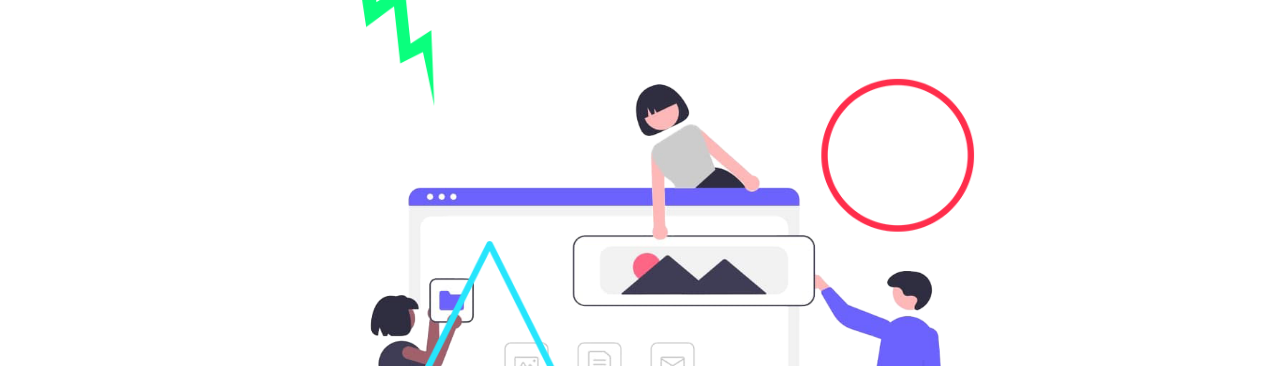
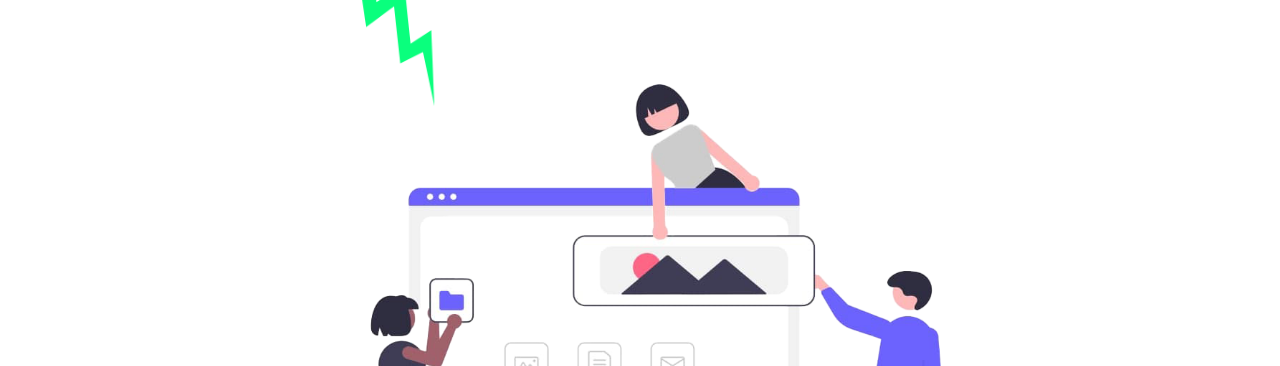
Before and after one commit to Pitou911/Eporfolio, a plain HTML site: page index.html in a window 1280 px wide. Shown: the part 434-800 px from the top of the page. Drawn offline with Linux system fonts and the light colour scheme.

Commit message:
edited parallax

```diff
--- a/index.html
+++ b/index.html
@@ -16,16 +16,16 @@
     <section id="about-me" class="bg-white">
       <img src="./assets/1.png" data-speed="-2" alt="" class="layer" />
       <img src="./assets/2.png" data-speed="2" alt="" class="layer" />
-      <img src="./assets/3.png" data-speed="-1" alt="" class="layer" />
+      <!-- <img src="./assets/3.png" data-speed="-1" alt="" class="layer" /> -->
       <img src="./assets/4.png" data-speed="1" alt="" class="layer" />
       <img src="./assets/5.png" data-speed="-3" alt="" class="layer" />
       <img src="./assets/6.png" data-speed="3" alt="" class="layer" />
       <img src="./assets/7.png" data-speed="4" alt="" class="layer" />
       <img src="./assets/8.png" data-speed="-4" alt="" class="layer" />
       <img src="./assets/9.png" data-speed="-2" alt="" class="layer" />
-      <img src="./assets/10.png" data-speed="-5" alt="" class="layer" />
+      <!-- <img src="./assets/10.png" data-speed="-5" alt="" class="layer" /> -->
       <img src="./assets/11.png" data-speed="5" alt="" class="layer" />
-      <img src="./assets/12.png" data-speed="-6" alt="" class="layer" />
+      <!-- <img src="./assets/12.png" data-speed="-6" alt="" class="layer" /> -->
       <nav>
         <div class="personal_logo">Pitou Song</div>
         <ul class="nav_items">
```
